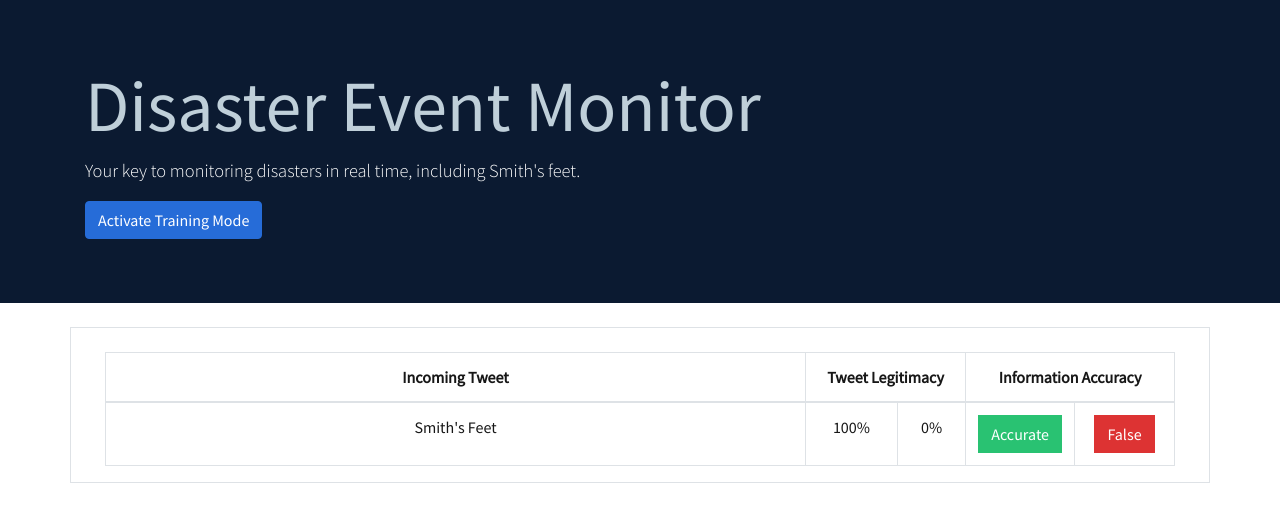
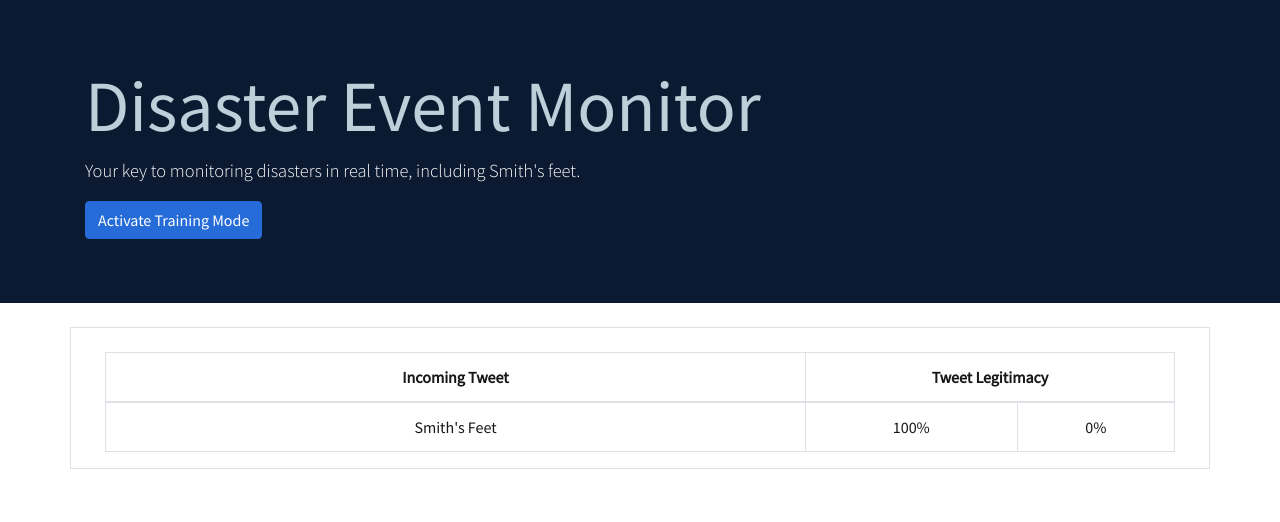
Before and after one commit to abdulelakiri/Varsity-Hacking-Team, a Flask app: page / in a window 1280 px wide. Shown: the part 73-595 px from the top of the page. Run offline with Flask 2, Linux system fonts and the light colour scheme; some libraries are stand-ins or nearby versions.

Commit message:
removed table cellls

```diff
--- a/webpage/templates/base.html
+++ b/webpage/templates/base.html
@@ -66,18 +66,12 @@
             <tr>
               <th class="text-base" colspan="1">Incoming Tweet</th>
               <th class="text-base" colspan="2">Tweet Legitimacy</th>
-              <th class="text-base" colspan="2">Information Accuracy</th>
             </tr>
           </thead>
           <tbody>
             <td class="text-base" style="text-align: center;" colspan="1" width="700">Smith's Feet</td>
             <td class="text-base" style="text-align: center;" colspan="1"> 100%</td>
             <td class="text-base" style="text-align: center;" colspan="1" >0%</td>
-            <td class="text-base" style="text-align: center;" colspan="1" width="100">
-              <button type="button" class="btn btn-success">Accurate</button>
-            </td>
-            <td class="text-base" style="text-align: center;" colspan="1" width="100">
-              <button type="button" class="btn btn-danger">False</button>
             </td>
           </tbody>
         </table>
```
